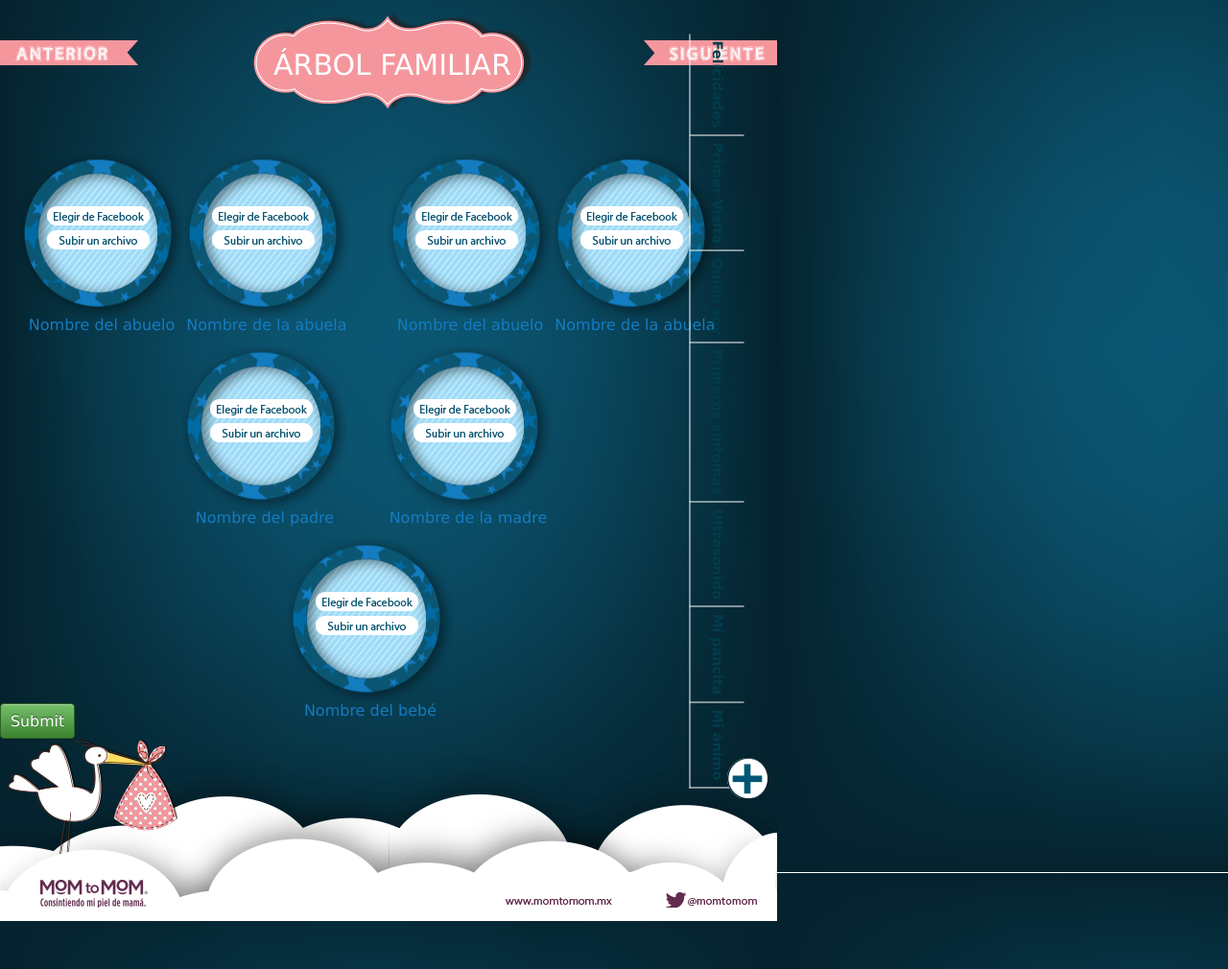
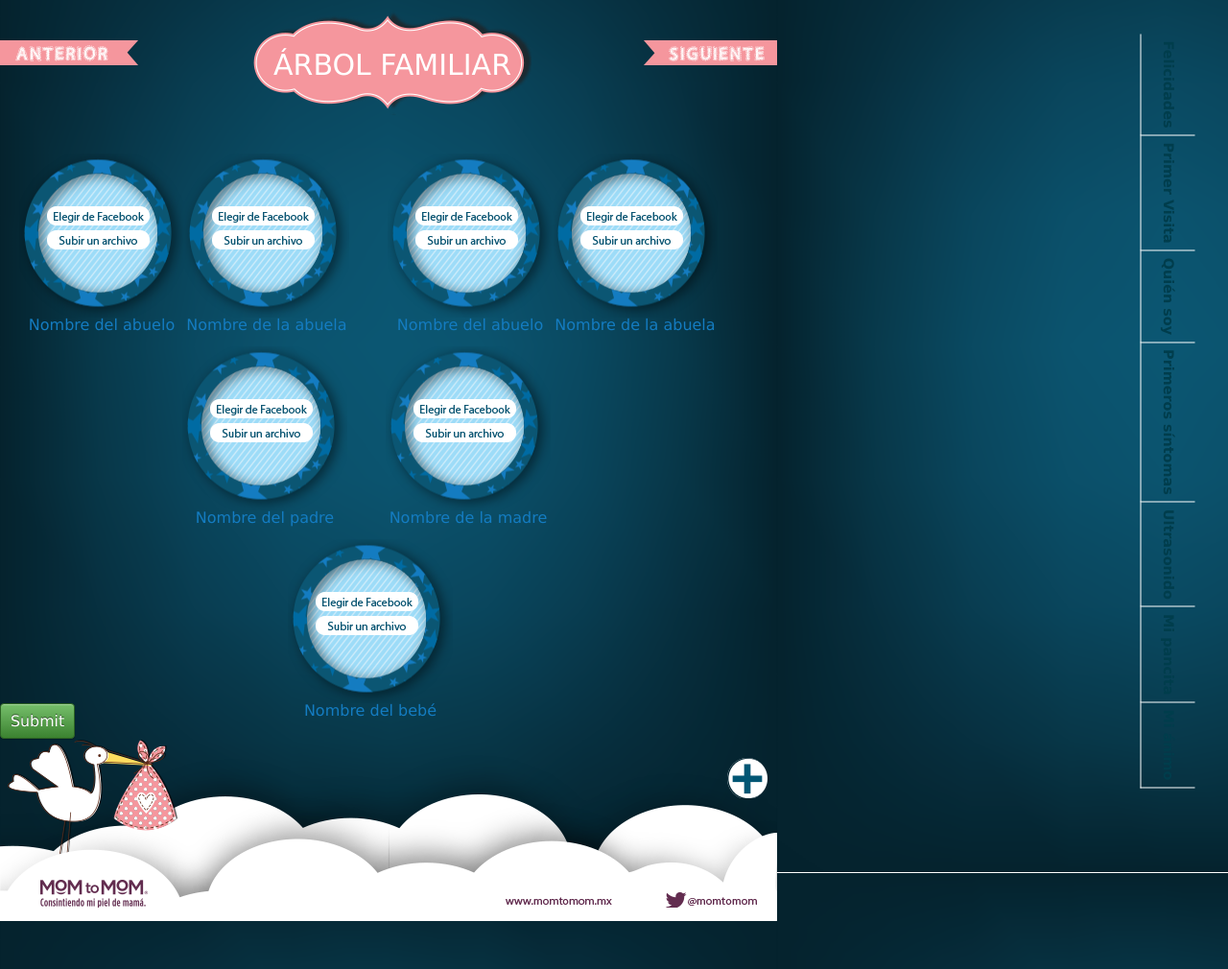
Before and after one commit to ixbacka/memorias_embarazo, a CakePHP app: the page made by app/View/FamilytreePages/add.ctp in a window 1280 px wide. Shown: the part 190-1200 px from the top of the page at 96% size. Run offline with PHP 8.4 and a stand-in for CakePHP, Linux system fonts and the light colour scheme; the template is opened without the code that fills it, so the values that code supplies are empty; form fields are guessed from the names that the template uses; some libraries are stand-ins or nearby versions.

Commit message:
cambie una sola linea :3

```diff
--- a/app/webroot/css/tema1.css
+++ b/app/webroot/css/tema1.css
@@ -289,6 +289,7 @@ top: 590px;
 z-index: 9999;
 margin: 0;
 list-style: none;
+right: -330px;
 }
 
 ul.vertical_menu_1 li{
```
